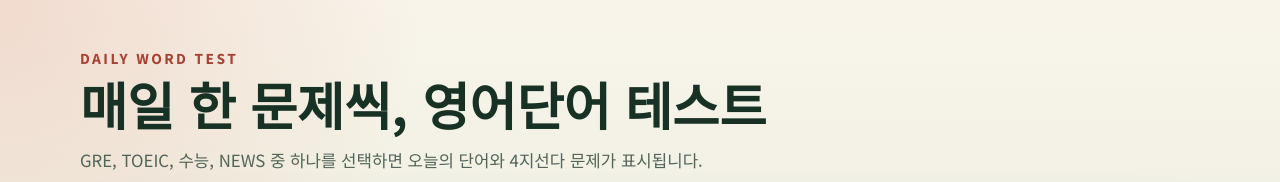
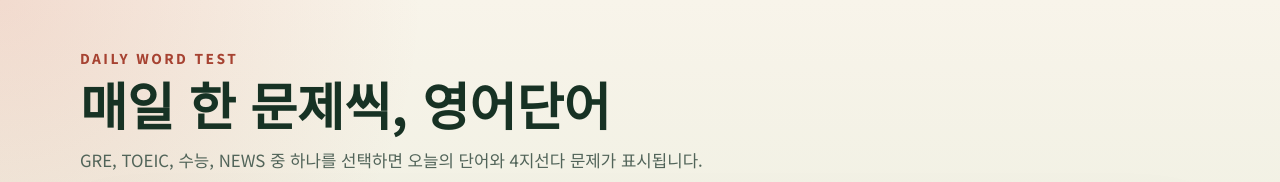
Before and after one commit to Leeyoochan2/Daily-word, a website: page public/index.html in a window 1280 px wide. Shown: the top 182 px of the page. Drawn offline with Linux system fonts and the light colour scheme; no server answers.

Commit message:
Shorten main title text

```diff
--- a/public/index.html
+++ b/public/index.html
@@ -16,7 +16,7 @@
     <div class="page-shell">
       <header class="hero">
         <p class="eyebrow">Daily Word Test</p>
-        <h1>매일 한 문제씩, 영어단어 테스트</h1>
+        <h1>매일 한 문제씩, 영어단어</h1>
         <p class="subtitle">
           GRE, TOEIC, 수능, NEWS 중 하나를 선택하면 오늘의 단어와 4지선다 문제가
           표시됩니다.
```
